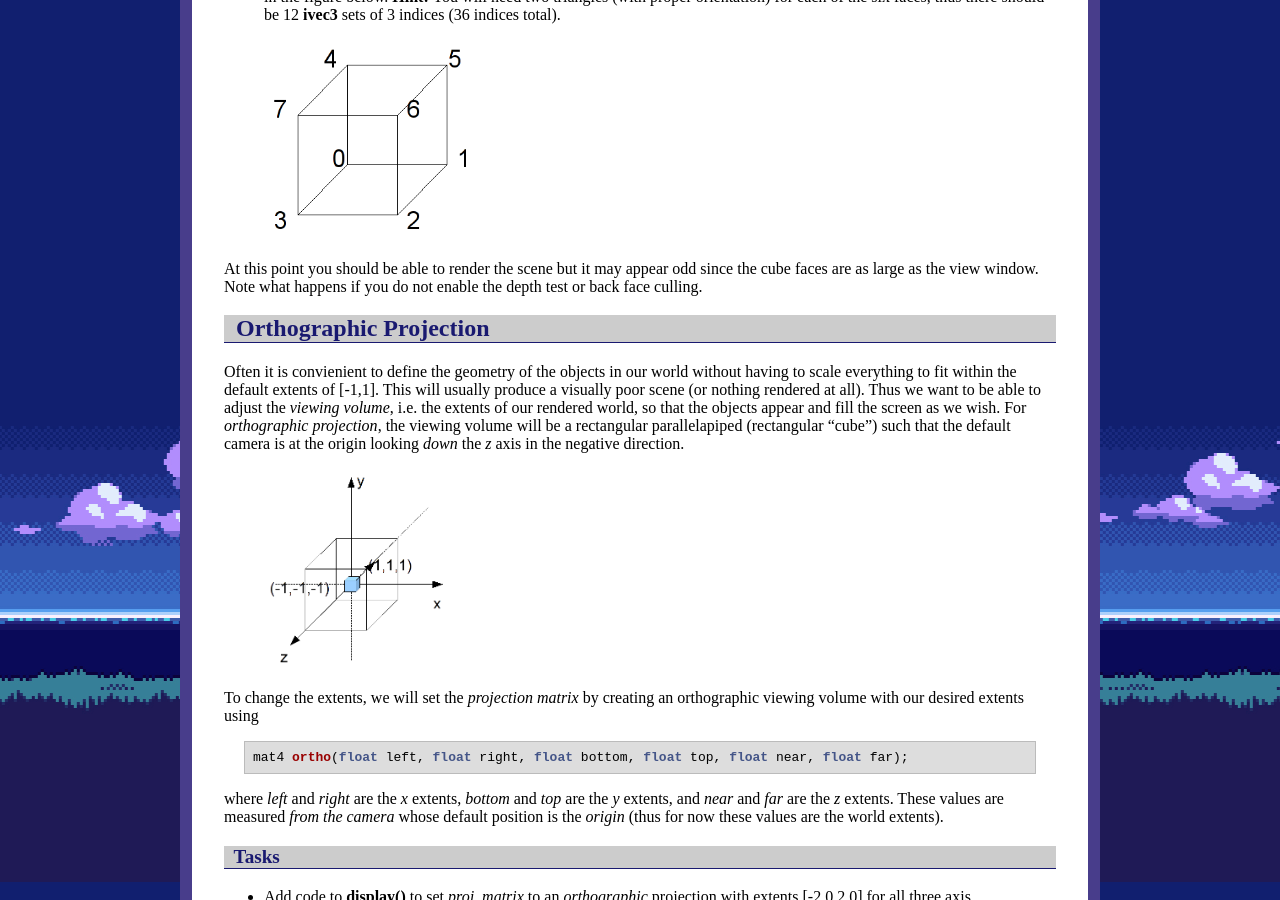
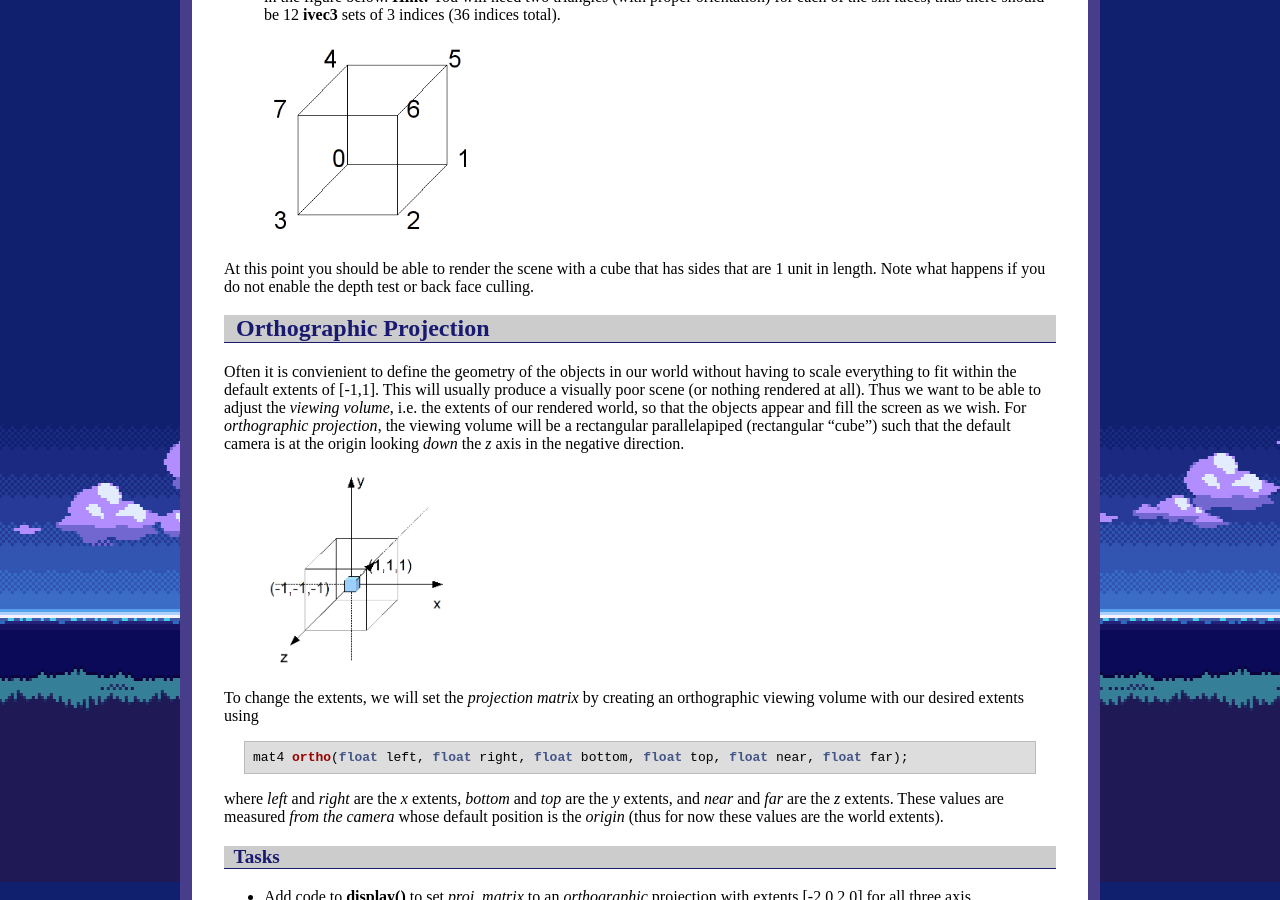
Before and after one commit to ycpcs/cs370-fall2023, a Jekyll site: the page built from labs/lab05.md, in a window 1280 px wide and 900 px high, scrolled down 1818 px. Built offline with Jekyll 4.4.1, drawn with Linux system fonts in a browser that asks for light colours.

Commit message:
update lab5
update lab5

```diff
--- a/labs/lab05.md
+++ b/labs/lab05.md
@@ -73,7 +73,7 @@ glEnable(GL_CULL_FACE);
 
 > <img src="images/lab05/cubevert.png" alt="Cube Vertices" height="200"/>
 
-At this point you should be able to render the scene but it may appear odd since the cube faces are as large as the view window. Note what happens if you do not enable the depth test or back face culling.
+At this point you should be able to render the scene with a cube that has sides that are 1 unit in length. Note what happens if you do not enable the depth test or back face culling.
 
 ## Orthographic Projection
 
```
